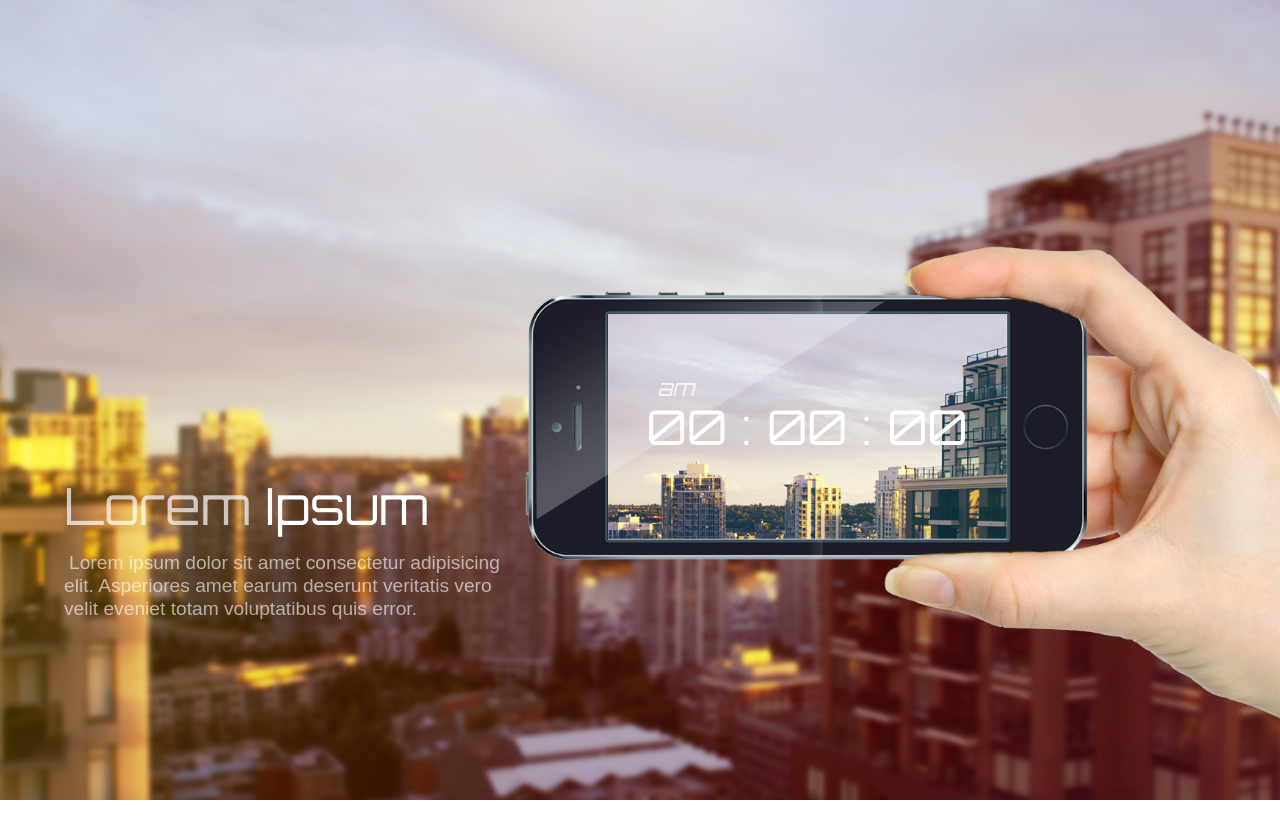
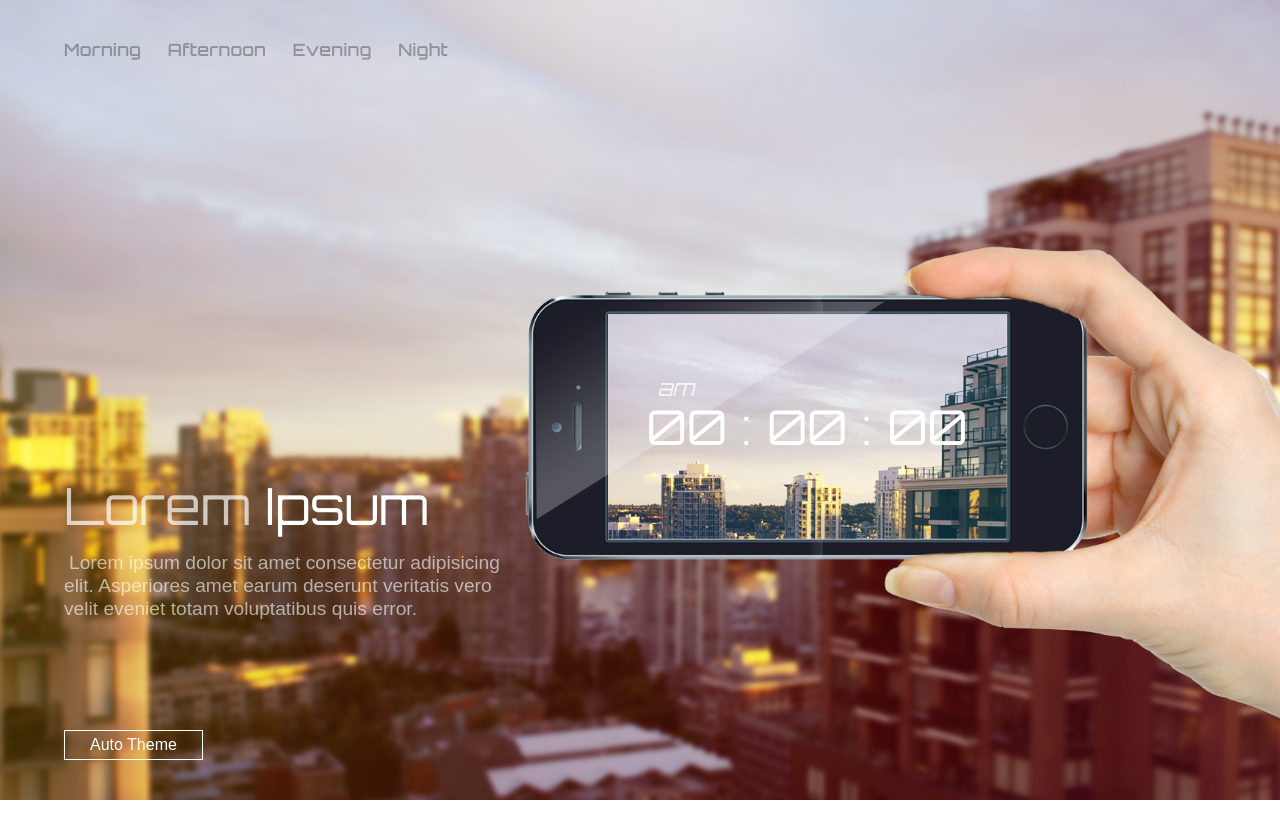
Before and after one commit to seohyon-cho/1115activity, a plain HTML site: page index.html in a window 1280 px wide. Shown: the top 838 px of the page. Drawn offline with Linux system fonts and the light colour scheme.

Commit message:
제어 메뉴 및 버튼 추가

```diff
--- a/index.html
+++ b/index.html
@@ -11,6 +11,15 @@
 
 <body>
   <main>
+    <nav>
+      <span>Morning</span>
+      <span>Afternoon</span>
+      <span>Evening</span>
+      <span>Night</span>
+    </nav>
+
+    <button class="auto">Auto Theme</button>
+
     <article>
       <p><strong>Lorem</strong> Ipsum</p>
       <em>Lorem ipsum dolor sit amet consectetur adipisicing elit. Asperiores amet earum deserunt veritatis vero velit
--- a/scss/style.scss
+++ b/scss/style.scss
@@ -9,6 +9,43 @@ main {
 	background-size: cover;
 	background-image: url(../img/bg_morning.jpg);
 	overflow: hidden;
+
+	nav {
+		width: 40%;
+		padding: 5vh 5vw;
+		position: absolute;
+		top: 0;
+		left: 0;
+		z-index: 5;
+		display: flex;
+		justify-content: space-between;
+		color: #333;
+
+		span {
+			font-size: 1rem;
+			font-weight: bold;
+			font-family: 'orbitron';
+			letter-spacing: 1px;
+			opacity: 0.4;
+			cursor: pointer;
+
+			&.on {
+				opacity: 1;
+			}
+		}
+	}
+
+	.auto {
+		position: absolute;
+		left: 5vw;
+		bottom: 5vh;
+		color: #fff;
+		cursor: pointer;
+		font-size: 1rem;
+		background-color: transparent;
+		border: 1px solid white;
+		padding: 5px 25px;
+	}
 
 	article {
 		// 풀스크린 UI 의 경우, 필연적으로 absolute 작업해야 하는 경우가 많음 (반응형)
```
Also changed, not shown: css/style.css, 1 other file.
